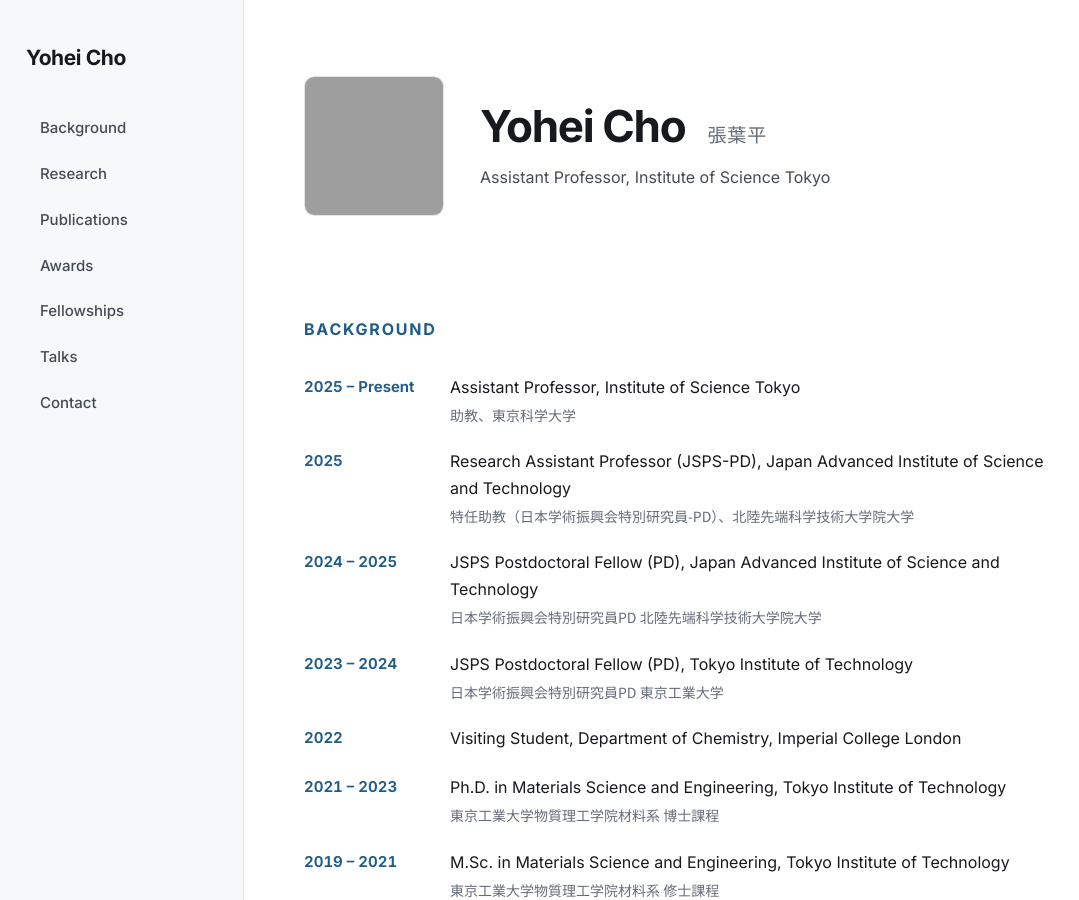
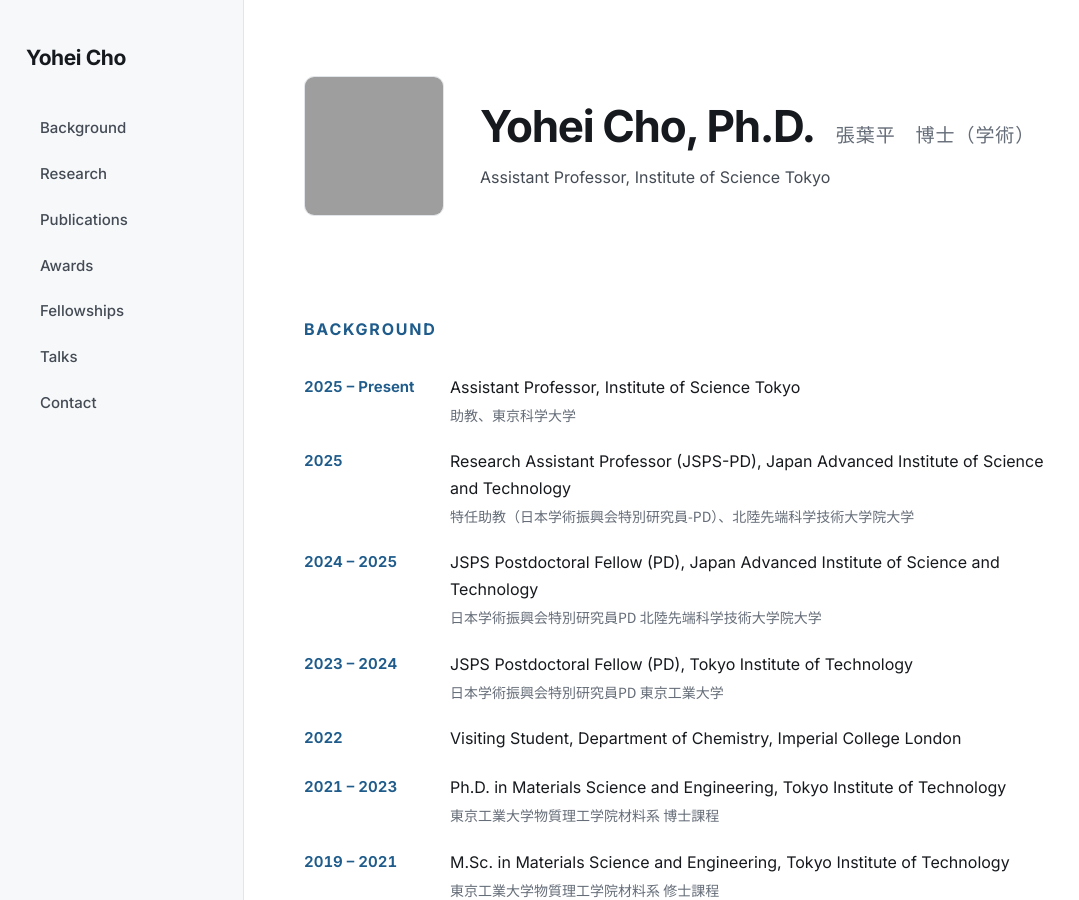
Before and after one commit to YoheiC01/YoheiC01.github.io, a Jekyll site: the page built from index.html, in a window 1280 px wide and 900 px high. Shown: the whole window, without its empty margins (0-1079 px from the left). Built offline with Jekyll 4.4.1, drawn with Linux system fonts in a browser that asks for light colours; grey boxes are pictures that could not be loaded.

Commit message:
Add Ph.D. / 博士（学術） to the header name
Co-Authored-By: Claude Opus 5 (1M context) <noreply@anthropic.com>
Claude-Session: https://claude.ai/code/session_01CKcKhtH1UEtWfhf7giijj9

```diff
--- a/index.html
+++ b/index.html
@@ -10,7 +10,7 @@ title: Yohei Cho
     <header class="header">
         <img src="{{ '/profile-pic.jpg' | relative_url }}" alt="Portrait of Yohei Cho" class="profile-pic">
         <div class="header-text">
-            <h1>Yohei Cho <span class="name-jp" lang="ja">張葉平</span></h1>
+            <h1>Yohei Cho, Ph.D. <span class="name-jp" lang="ja">張葉平　博士（学術）</span></h1>
             <div class="title">Assistant Professor, Institute of Science Tokyo</div>
         </div>
     </header>
```
